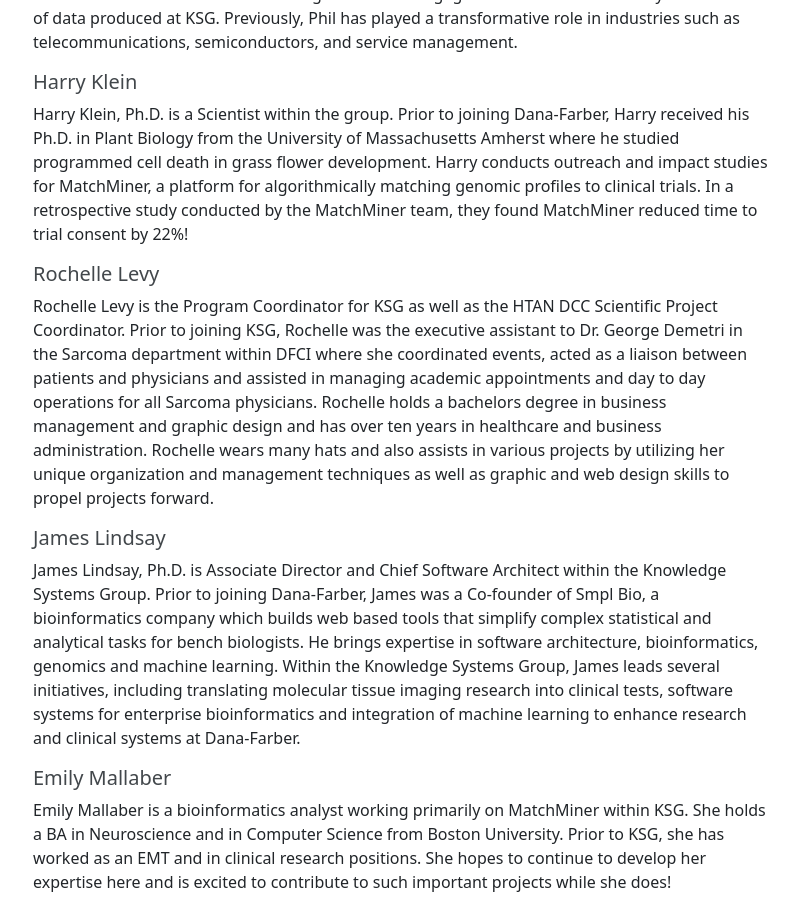
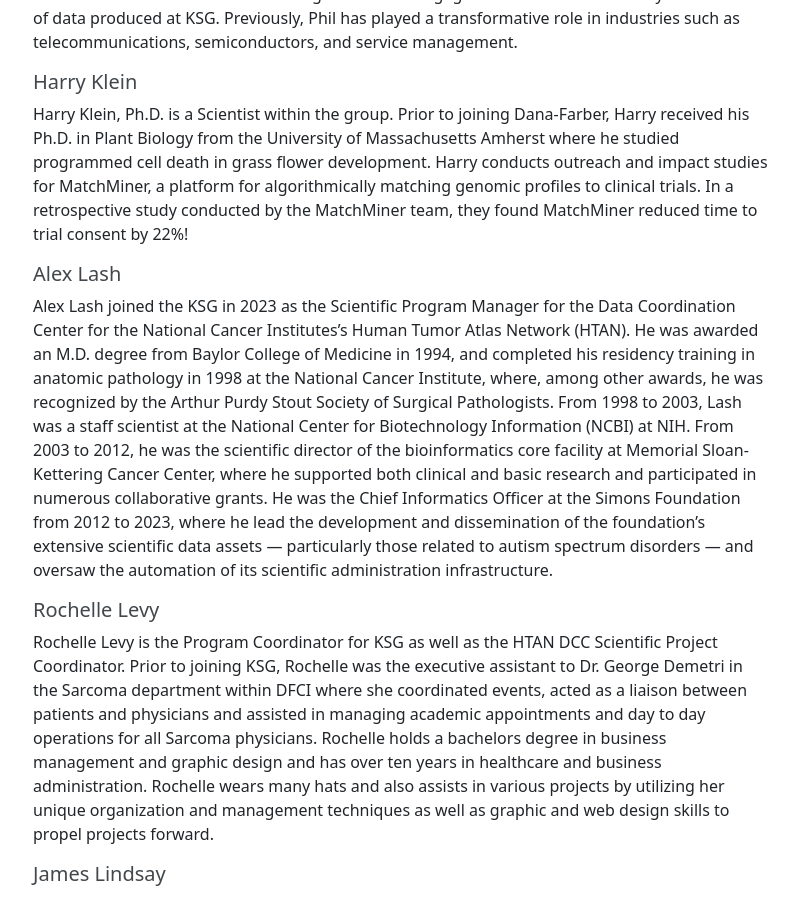
Before and after one commit to dfci/ksg_web, a Jekyll site: the page built from _pages/team.markdown, in a window 1280 px wide and 900 px high, scrolled down 1576 px. Shown: the whole window, without its empty margins (49-847 px from the left). Built offline with Jekyll 4.4.1, drawn with Linux system fonts in a browser that asks for light colours.

Commit message:
Added Alex Lash

```diff
--- a/_pages/team.markdown
+++ b/_pages/team.markdown
@@ -24,6 +24,9 @@ Philip Keighley brings nearly two decades experience in software development to
 
 ## Harry Klein
 Harry Klein, Ph.D. is a Scientist within the group. Prior to joining Dana-Farber, Harry received his Ph.D. in Plant Biology from the University of Massachusetts Amherst where he studied programmed cell death in grass flower development. Harry conducts outreach and impact studies for MatchMiner, a platform for algorithmically matching genomic profiles to clinical trials. In a retrospective study conducted by the MatchMiner team, they found MatchMiner reduced time to trial consent by 22%!
+
+## Alex Lash
+Alex Lash joined the KSG in 2023 as the Scientific Program Manager for the Data Coordination Center for the National Cancer Institutes's Human Tumor Atlas Network (HTAN). He was awarded an M.D. degree from Baylor College of Medicine in 1994, and completed his residency training in anatomic pathology in 1998 at the National Cancer Institute, where, among other awards, he was recognized by the Arthur Purdy Stout Society of Surgical Pathologists. From 1998 to 2003, Lash was a staff scientist at the National Center for Biotechnology Information (NCBI) at NIH. From 2003 to 2012, he was the scientific director of the bioinformatics core facility at Memorial Sloan-Kettering Cancer Center, where he supported both clinical and basic research and participated in numerous collaborative grants.  He was the Chief Informatics Officer at the Simons Foundation from 2012 to 2023, where he lead the development and dissemination of the foundation’s extensive scientific data assets — particularly those related to autism spectrum disorders — and oversaw the automation of its scientific administration infrastructure.
 
 ## Rochelle Levy
 Rochelle Levy is the Program Coordinator for KSG as well as the HTAN DCC Scientific Project Coordinator. Prior to joining KSG, Rochelle was the executive assistant to Dr. George Demetri in the Sarcoma department within DFCI where she coordinated events, acted as a liaison between patients and physicians and assisted in managing academic appointments and day to day operations for all Sarcoma physicians. Rochelle holds a bachelors degree in business management and graphic design and has over ten years in healthcare and business administration. Rochelle wears many hats and also assists in various projects by utilizing her unique organization and management techniques as well as graphic and web design skills to propel projects forward.
```
